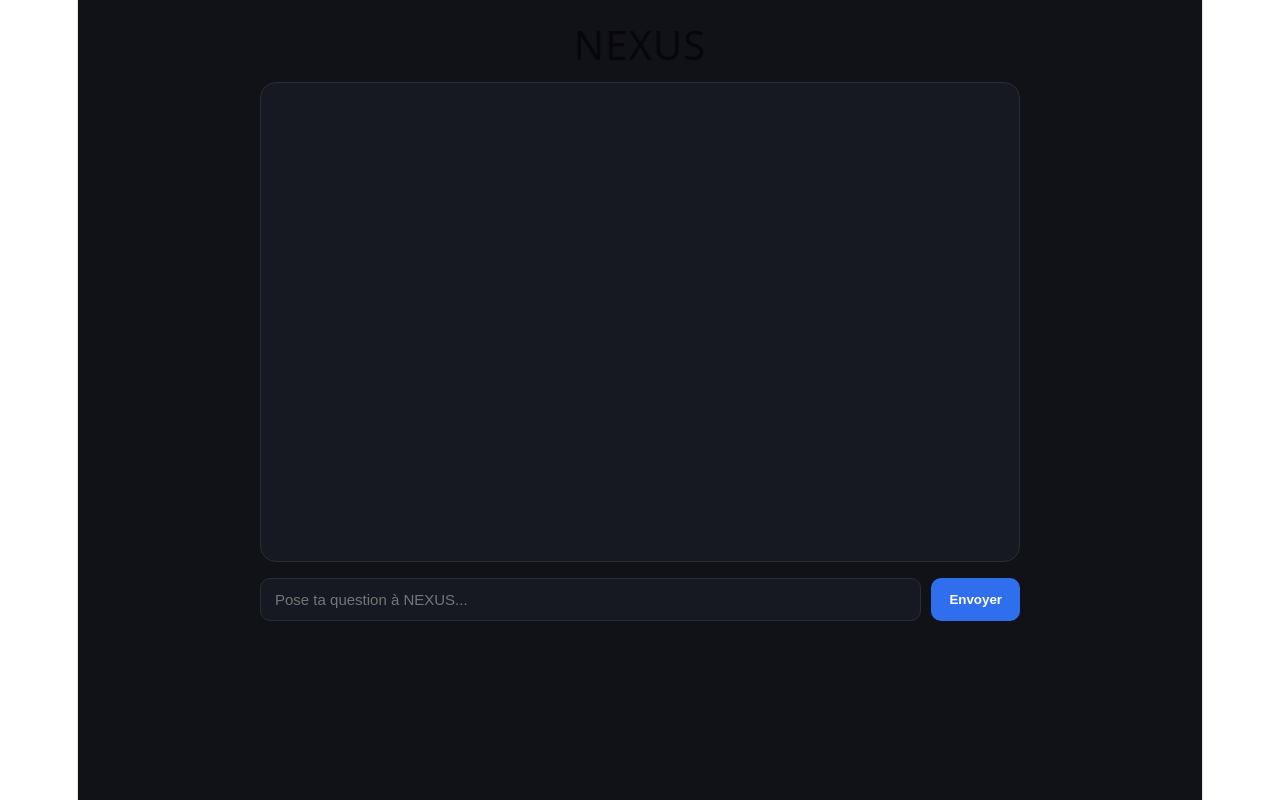
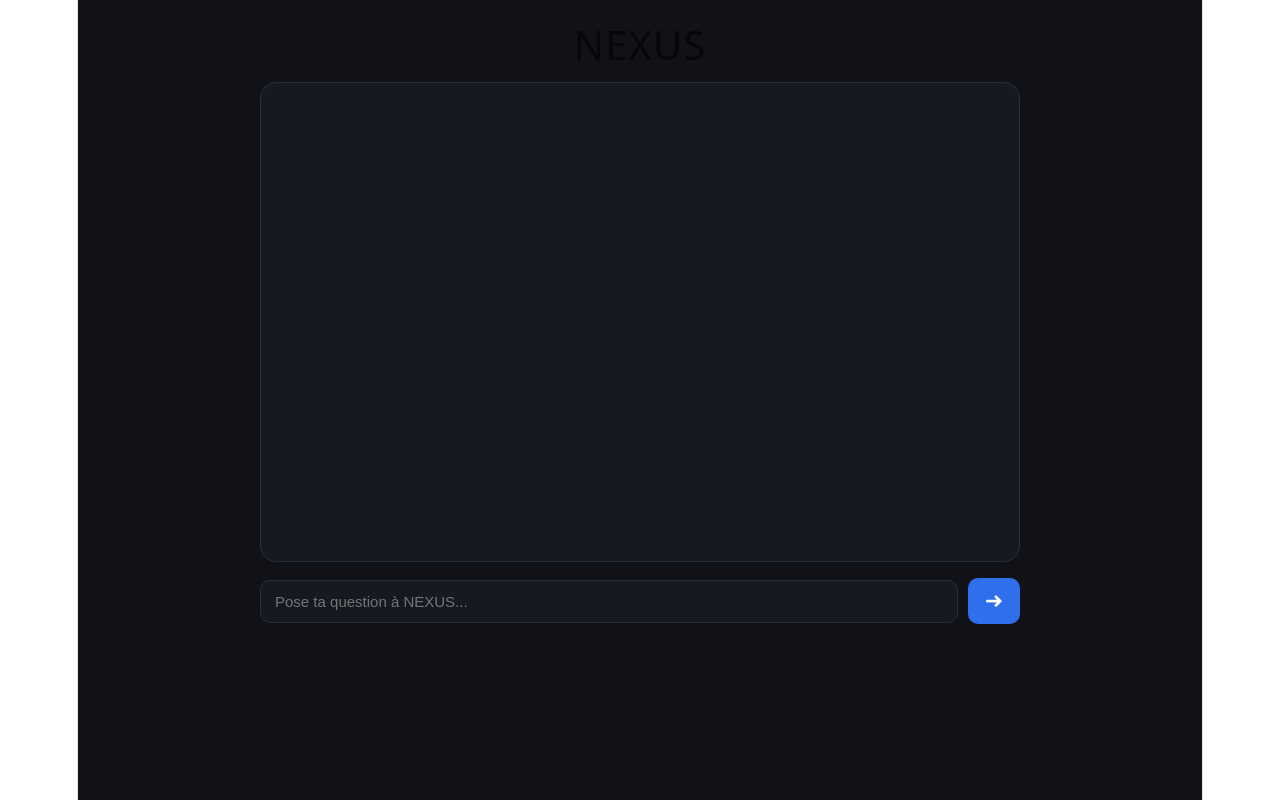
Before and after one commit to Xolly006/nexus-ai, a React app in the folder frontend/: page / in a window 1280 px wide. Built offline with nearby package versions, Linux system fonts and the light colour scheme; the HTML template or start-up script is replaced by a standard one.

Commit message:
style: polish Nexus chat controls

```diff
--- a/frontend/src/App.css
+++ b/frontend/src/App.css
@@ -85,6 +85,7 @@
   display: flex;
   gap: 10px;
   margin-top: 16px;
+  align-items: center;
 }
 
 .input-area input {
@@ -103,16 +104,74 @@
 }
 
 .input-area button {
-  padding: 12px 18px;
+  min-height: 46px;
   border-radius: 10px;
   border: none;
+  font-weight: 700;
+  cursor: pointer;
+  transition: background 160ms ease, border-color 160ms ease, transform 160ms ease;
+}
+
+.input-area button:hover:not(:disabled) {
+  transform: translateY(-1px);
+}
+
+.input-area button:focus-visible {
+  outline: 2px solid #7aa2ff;
+  outline-offset: 2px;
+}
+
+.send-button {
+  width: 52px;
+  display: inline-flex;
+  align-items: center;
+  justify-content: center;
+  flex: 0 0 52px;
+  padding: 0;
+  border-radius: 10px;
   background: #2f6fed;
   color: white;
-  font-weight: 600;
-  cursor: pointer;
+}
+
+.send-button:hover:not(:disabled) {
+  background: #3b7cff;
+}
+
+.send-icon {
+  display: inline-block;
+  font-size: 22px;
+  line-height: 1;
+}
+
+.spinner {
+  width: 18px;
+  height: 18px;
+  border: 3px solid rgba(255, 255, 255, 0.28);
+  border-top-color: #ffffff;
+  border-radius: 50%;
+  animation: spin 800ms linear infinite;
+}
+
+.stop-button {
+  flex: 0 0 auto;
+  padding: 0 16px;
+  border: 1px solid #6b2d36;
+  background: #3a1d24;
+  color: #ffd7dc;
+}
+
+.stop-button:hover {
+  background: #552631;
+  border-color: #ff6b7a;
 }
 
 .input-area button:disabled {
   opacity: 0.6;
   cursor: not-allowed;
 }
+
+@keyframes spin {
+  to {
+    transform: rotate(360deg);
+  }
+}
--- a/frontend/src/App.jsx
+++ b/frontend/src/App.jsx
@@ -106,11 +106,29 @@ function App() {
           onChange={(event) => setInputValue(event.target.value)}
         />
 
-        <button type="submit" disabled={isLoading} >
-          {isLoading ?("Attente..."):("Envoyer")}
+        <button
+          className="send-button"
+          type="submit"
+          disabled={isLoading}
+          aria-label={isLoading ? "Envoi en cours" : "Envoyer le message"}
+          title={isLoading ? "Envoi en cours" : "Envoyer"}
+        >
+          {isLoading ? (
+            <span className="spinner" aria-hidden="true"></span>
+          ) : (
+            <span className="send-icon" aria-hidden="true">➜</span>
+          )}
         </button>
         {isLoading ?(
-         <button type="button" onClick={handleStop}>arrêter</button>):null
+         <button
+          className="stop-button"
+          type="button"
+          onClick={handleStop}
+          aria-label="Arrêter la réponse de NEXUS"
+          title="Arrêter la réponse"
+        >
+          Stop
+        </button>):null
         }
 
       </form>
```
